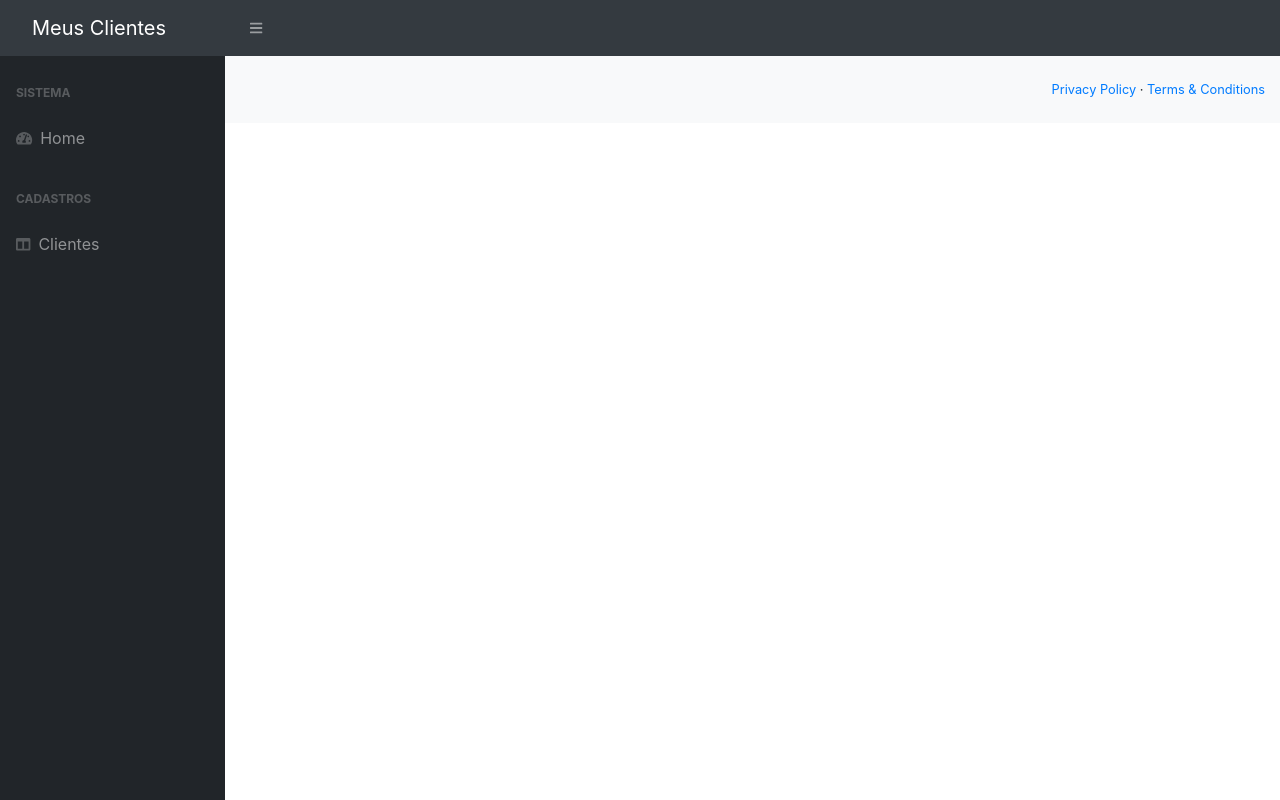
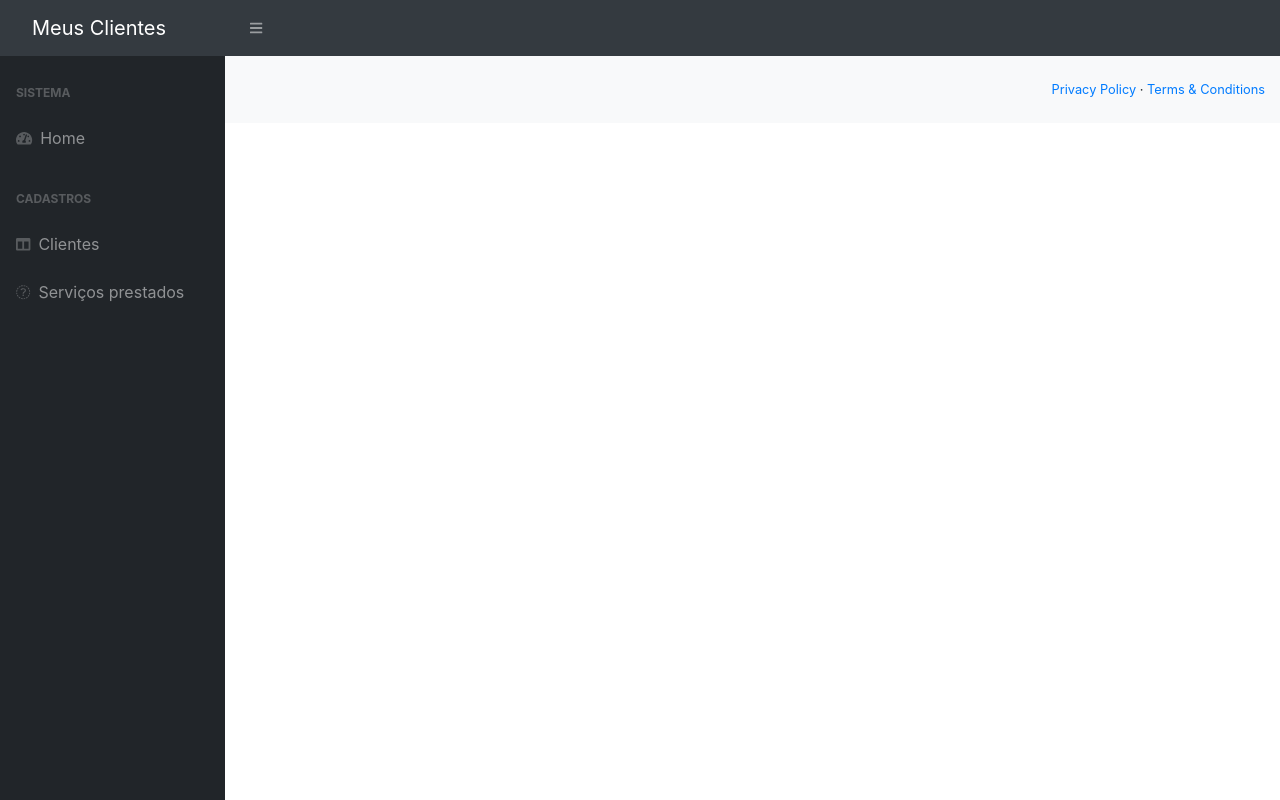
Before and after one commit to gustavo-medeiros18/clientes-app, an Angular app: page / in a window 1280 px wide. Built offline with nearby package versions, Linux system fonts and the light colour scheme.

Commit message:
Add link to Serviços prestados in sidebar navigation.

```diff
--- a/src/app/template/sidebar/sidebar.component.html
+++ b/src/app/template/sidebar/sidebar.component.html
@@ -21,6 +21,18 @@
           <div class="sb-nav-link-icon"><i class="fas fa-columns"></i></div>
           Clientes
         </a>
+
+        <a
+          class="nav-link collapsed"
+          routerLink="/servico-prestado-form"
+          data-toggle="collapse"
+          data-target="#collapseLayouts"
+          aria-expanded="false"
+          aria-controls="collapseLayouts"
+        >
+          <div class="sb-nav-link-icon"><i class="fas fa-money"></i></div>
+          Serviços prestados
+        </a>
       </div>
     </div>
   </nav>
```
